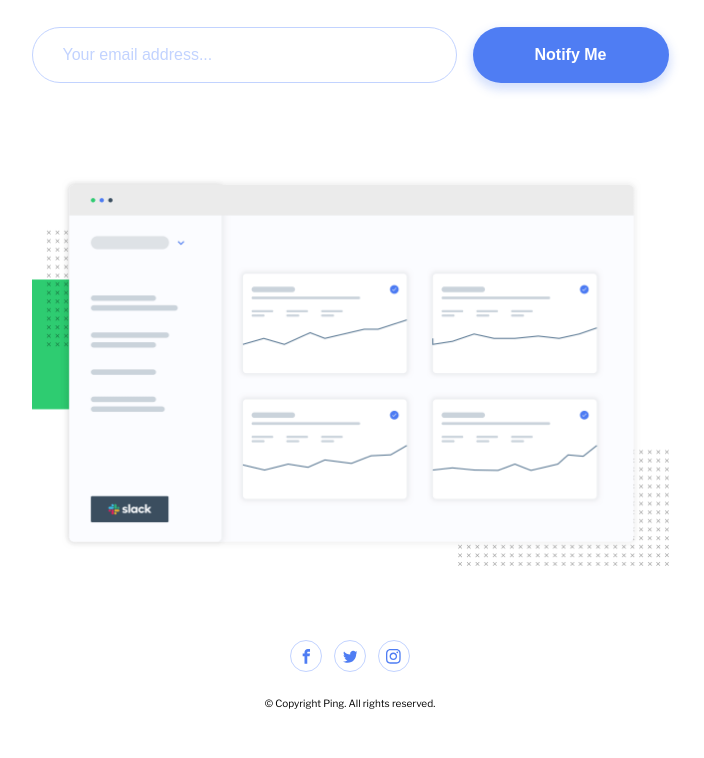
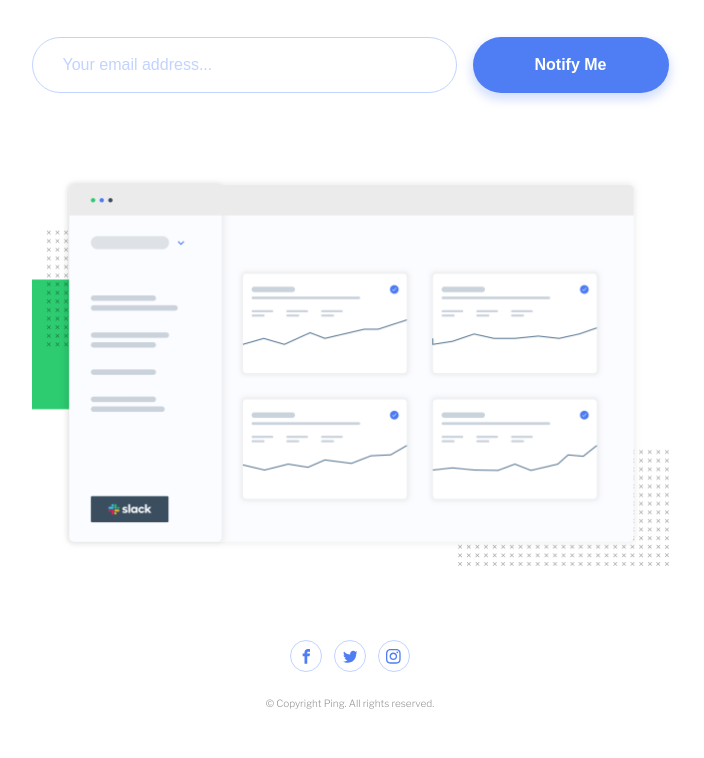
Before and after one commit to hector1234567/fm-ping-coming-soon-page, a plain HTML site: page index.html in a window 1280 px wide. Shown: the part 262-1020 px from the top of the page, without its empty margins (290-994 px from the left). Drawn offline with Linux system fonts and the light colour scheme.

Commit message:
Fix copy

```diff
--- a/style.css
+++ b/style.css
@@ -44,7 +44,7 @@ body {
   display: flex;
   flex-direction: column;
   align-items: center;
-  padding-top: 8rem;
+  padding-top: 9rem;
   padding-bottom: 4.9rem;
   min-height: 100dvh;
 }
@@ -92,7 +92,7 @@ body {
 
 .ping-comming-soon__form {
   width: 100%;
-  margin-bottom: 9.4rem;
+  margin-bottom: 8.4rem;
 }
 
 .form {
@@ -203,6 +203,12 @@ body {
   fill: var(--White);
 }
 
+.ping-comming-soon__copy {
+  font-size: 1rem;
+  font-weight: var(--light);
+  color: var(--Gray);
+}
+
 @media screen and (max-width: 678px) {
   html {
     font-size: 50%;
```
